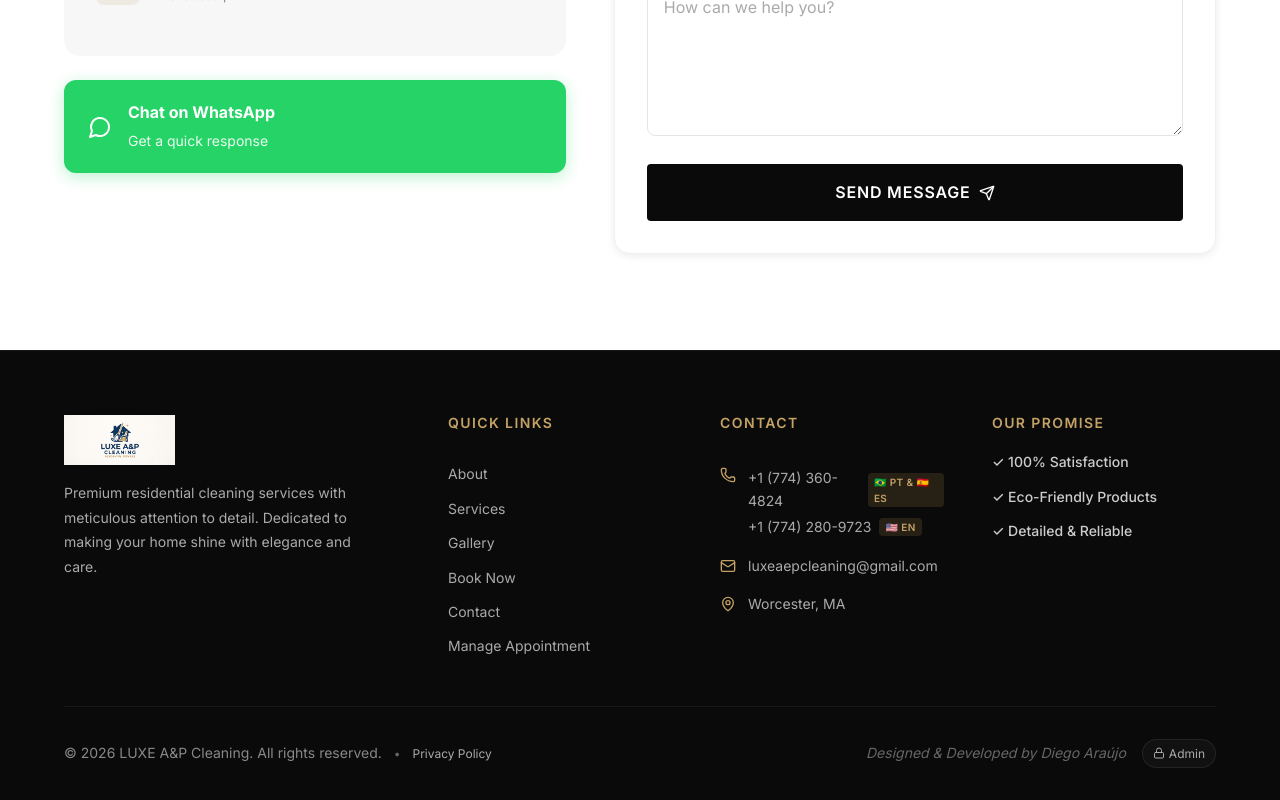
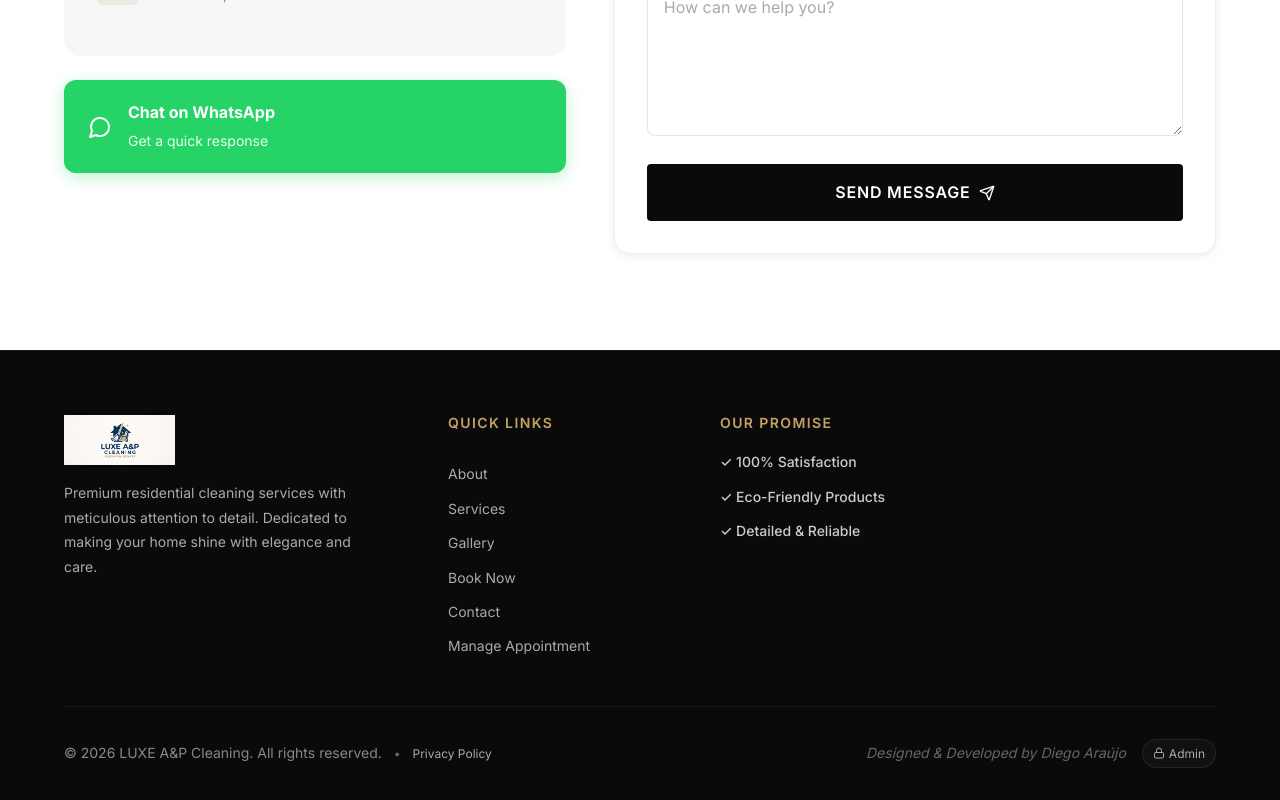
Before and after one commit to dgmal10/luxe-ap-cleaning, a React (Vite) app: page / in a window 1280 px wide. Shown: the part 6209-7009 px from the top of the page. Built offline with nearby package versions, Linux system fonts and the light colour scheme; no server answers; the database is empty; a web font is replaced by a local one.

Commit message:
refactor: remove contact block from footer (dedicated section above)

```diff
--- a/src/components/layout/Footer.tsx
+++ b/src/components/layout/Footer.tsx
@@ -1,6 +1,6 @@
 import { Link } from 'react-router-dom';
-import { Mail, Phone, MapPin, Lock } from 'lucide-react';
-import { NAV_ITEMS, BUSINESS } from '../../lib/constants';
+import { Lock } from 'lucide-react';
+import { NAV_ITEMS } from '../../lib/constants';
 import { useScrollTo } from '../../hooks/useUtils';
 import './Footer.css';
 
@@ -36,30 +36,6 @@ export default function Footer() {
             </Link>
           </div>
 
-          <div className="footer__contact">
-            <h4 className="footer__heading">Contact</h4>
-            <div className="footer__contact-item footer__contact-item--phones">
-              <Phone size={16} />
-              <div className="footer__phones">
-                <a href={`tel:${BUSINESS.phone.replace(/\D/g, '')}`} className="footer__phone-link">
-                  {BUSINESS.phone}
-                  <span className="footer__phone-lang">🇧🇷 PT &amp; 🇪🇸 ES</span>
-                </a>
-                <a href={`tel:${BUSINESS.phoneEN.replace(/\D/g, '')}`} className="footer__phone-link">
-                  {BUSINESS.phoneEN}
-                  <span className="footer__phone-lang">🇺🇸 EN</span>
-                </a>
-              </div>
-            </div>
-            <div className="footer__contact-item">
-              <Mail size={16} />
-              <span>{BUSINESS.email}</span>
-            </div>
-            <div className="footer__contact-item">
-              <MapPin size={16} />
-              <span>{BUSINESS.city}, {BUSINESS.state}</span>
-            </div>
-          </div>
 
           <div className="footer__trust">
             <h4 className="footer__heading">Our Promise</h4>
--- a/src/lib/email.ts
+++ b/src/lib/email.ts
@@ -1,5 +1,5 @@
 /**
- * EmailJS Notification Service — sends instant detailed booking, confirmation, cancellation & contact emails.
+ * Serviço de e-mail via EmailJS — envia notificações de agendamento, confirmação, cancelamento e contato.
  */
 import emailjs from '@emailjs/browser';
 import type { BookingFormData, ContactFormData, Booking } from '../types';
@@ -13,26 +13,26 @@ const PUBLIC_KEY = import.meta.env.VITE_EMAILJS_PUBLIC_KEY || 'EyKqkTJBOSponl3xH
 
 export const isEmailConfigured = Boolean(SERVICE_ID && BOOKING_TEMPLATE_ID && PUBLIC_KEY);
 
-// Initialize EmailJS with public key
+// Inicializa o EmailJS com a chave pública
 if (PUBLIC_KEY) {
   try {
     emailjs.init({ publicKey: PUBLIC_KEY });
   } catch (err) {
-    console.warn('[EmailJS] Initialization warning:', err);
+    console.warn('[EmailJS] Aviso na inicialização:', err);
   }
 }
 
-/** Send a detailed new booking notification email to Admin */
+/** Envia e-mail de notificação de novo agendamento para o Admin */
 export async function sendBookingEmail(booking: BookingFormData): Promise<boolean> {
   if (!isEmailConfigured) {
-    console.info('[EmailJS] Keys not configured. Skipping email delivery.');
+    console.info('[EmailJS] Chaves não configuradas. E-mail não enviado.');
     return false;
   }
 
   try {
     const templateParams = {
       to_name: 'LUXE A&P Team',
-      to_email: 'luxeaepcleaning@gmail.com', // Always arrives at Admin's Gmail
+      to_email: 'luxeaepcleaning@gmail.com', // Sempre chega ao Gmail do Admin
       client_name: booking.name,
       name: booking.name,
       client_email: booking.email,
@@ -65,10 +65,10 @@ export async function sendBookingEmail(booking: BookingFormData): Promise<boolea
     const res = await emailjs.send(SERVICE_ID, BOOKING_TEMPLATE_ID, templateParams, {
       publicKey: PUBLIC_KEY,
     });
-    console.log('[EmailJS] Admin email sent successfully:', res.status, res.text);
+    console.log('[EmailJS] E-mail para Admin enviado com sucesso:', res.status, res.text);
     return true;
   } catch (error) {
-    console.error('[EmailJS] Failed to send booking email to admin:', error);
+    console.error('[EmailJS] Falha ao enviar e-mail de agendamento para o Admin:', error);
     return false;
   }
 }
@@ -83,7 +83,7 @@ export async function sendClientReceiptEmail(booking: BookingFormData, bookingId
     const manageUrl = `${window.location.origin}/manage-booking?id=${bookingId}`;
     const templateParams = {
       to_name: booking.name,
-      to_email: booking.email, // Arrives at Client's Email
+      to_email: booking.email, // Chega ao e-mail do Cliente
       client_name: booking.name,
       name: booking.name,
       client_email: booking.email,
@@ -112,10 +112,10 @@ export async function sendClientReceiptEmail(booking: BookingFormData, bookingId
     const res = await emailjs.send(SERVICE_ID, CONFIRM_TEMPLATE_ID, templateParams, {
       publicKey: PUBLIC_KEY,
     });
-    console.log('[EmailJS] Client receipt email sent successfully:', res.status, res.text);
+    console.log('[EmailJS] E-mail de recibo para o Cliente enviado com sucesso:', res.status, res.text);
     return true;
   } catch (error) {
-    console.error('[EmailJS] Failed to send client receipt email:', error);
+    console.error('[EmailJS] Falha ao enviar e-mail de recibo para o Cliente:', error);
     return false;
   }
 }
@@ -132,7 +132,7 @@ export async function sendClientConfirmationEmail(booking: Booking): Promise<boo
 
     const templateParams = {
       to_name: booking.name,
-      to_email: booking.email, // Arrives at Client's Email with the ADM price
+      to_email: booking.email, // Chega ao e-mail do Cliente com o preço definido pelo ADM
       client_name: booking.name,
       name: booking.name,
       client_email: booking.email,
@@ -161,15 +161,15 @@ export async function sendClientConfirmationEmail(booking: Booking): Promise<boo
     const res = await emailjs.send(SERVICE_ID, CONFIRM_TEMPLATE_ID, templateParams, {
       publicKey: PUBLIC_KEY,
     });
-    console.log('[EmailJS] Client confirmation quote email sent successfully:', res.status, res.text);
+    console.log('[EmailJS] E-mail de confirmação com orçamento enviado com sucesso:', res.status, res.text);
     return true;
   } catch (error) {
-    console.error('[EmailJS] Failed to send client confirmation email:', error);
+    console.error('[EmailJS] Falha ao enviar e-mail de confirmação para o Cliente:', error);
     return false;
   }
 }
 
-/** Send an appointment cancellation notification email to the Client */
+/** Envia e-mail de cancelamento de agendamento para o Cliente */
 export async function sendClientCancellationEmail(booking: Booking, reason?: string): Promise<boolean> {
   if (!isEmailConfigured) {
     return false;
@@ -197,15 +197,15 @@ export async function sendClientCancellationEmail(booking: Booking, reason?: str
     const res = await emailjs.send(SERVICE_ID, CANCEL_TEMPLATE_ID, templateParams, {
       publicKey: PUBLIC_KEY,
     });
-    console.log('[EmailJS] Cancellation email sent:', res.status, res.text);
+    console.log('[EmailJS] E-mail de cancelamento enviado:', res.status, res.text);
     return true;
   } catch (error) {
-    console.error('[EmailJS] Failed to send client cancellation email:', error);
+    console.error('[EmailJS] Falha ao enviar e-mail de cancelamento para o Cliente:', error);
     return false;
   }
 }
 
-/** Send an alert email to Admin when a customer cancels online */
+/** Envia alerta de cancelamento feito pelo cliente para o Admin */
 export async function sendAdminCancellationAlert(booking: Booking, reason?: string): Promise<boolean> {
   if (!isEmailConfigured) {
     return false;
@@ -233,18 +233,18 @@ export async function sendAdminCancellationAlert(booking: Booking, reason?: stri
     const res = await emailjs.send(SERVICE_ID, BOOKING_TEMPLATE_ID, templateParams, {
       publicKey: PUBLIC_KEY,
     });
-    console.log('[EmailJS] Admin cancellation alert sent:', res.status, res.text);
+    console.log('[EmailJS] Alerta de cancelamento enviado para o Admin:', res.status, res.text);
     return true;
   } catch (error) {
-    console.error('[EmailJS] Failed to send admin cancellation alert:', error);
+    console.error('[EmailJS] Falha ao enviar alerta de cancelamento para o Admin:', error);
     return false;
   }
 }
 
-/** Send a contact form message email */
+/** Envia e-mail com mensagem do formulário de contato */
 export async function sendContactEmail(contact: ContactFormData): Promise<boolean> {
   if (!isEmailConfigured) {
-    console.info('[EmailJS] Keys not configured. Skipping email delivery.');
+    console.info('[EmailJS] Chaves não configuradas. E-mail não enviado.');
     return false;
   }
 
@@ -264,10 +264,10 @@ export async function sendContactEmail(contact: ContactFormData): Promise<boolea
     const res = await emailjs.send(SERVICE_ID, CONTACT_TEMPLATE_ID, templateParams, {
       publicKey: PUBLIC_KEY,
     });
-    console.log('[EmailJS] Contact email sent:', res.status, res.text);
+    console.log('[EmailJS] E-mail de contato enviado:', res.status, res.text);
     return true;
   } catch (error) {
-    console.error('[EmailJS] Failed to send contact email:', error);
+    console.error('[EmailJS] Falha ao enviar e-mail de contato:', error);
     return false;
   }
 }
--- a/src/lib/storage.ts
+++ b/src/lib/storage.ts
@@ -1,5 +1,5 @@
 /**
- * Firebase Storage service — gallery image upload/delete with offline fallback.
+ * Serviço do Firebase Storage — upload e exclusão de imagens da galeria com fallback offline.
  */
 import {
   ref,
@@ -10,7 +10,7 @@ import {
 import { storage, isFirebaseConfigured } from './firebase';
 
 /**
- * Upload a gallery image and return its public URL + storage path.
+ * Faz o upload de uma imagem para a galeria e retorna a URL pública + caminho no storage.
  */
 export async function uploadGalleryImage(
   file: File
@@ -39,7 +39,7 @@ export async function uploadGalleryImage(
 }
 
 /**
- * Delete a file from Storage by its path.
+ * Exclui um arquivo do Storage pelo seu caminho.
  */
 export async function deleteStorageFile(storagePath: string): Promise<void> {
   if (!isFirebaseConfigured || !storagePath) return;
```
Also changed, not shown: src/lib/auth.ts (+6 -6 lines), src/lib/firebase.ts (+5 -5 lines), src/types/index.ts (+22 -22 lines).
